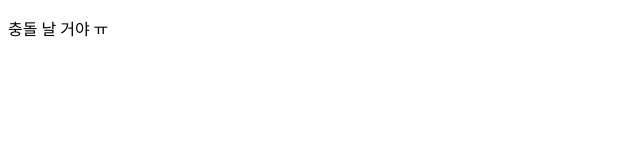
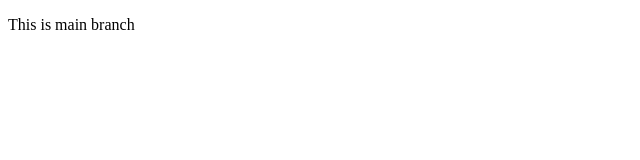
Before and after one commit to cuRe8190/Practice, a plain HTML site: page index.html in a window 1280 px wide. Shown: the full height of the page, 0-640 px from the left. Drawn offline with Linux system fonts and the light colour scheme.

Commit message:
메인 브랜치 계속 변경

```diff
--- a/index.html
+++ b/index.html
@@ -3,9 +3,9 @@
 <head>
     <meta charset="UTF-8">
     <meta name="viewport" content="width=device-width, initial-scale=1.0">
-    <title>메인은 그래도 진행!</title>
+    <title>충돌이 날까?</title>
 </head>
 <body>
-    <p>충돌 날 거야 ㅠ</p>
+    <p>This is main branch</p>
 </body>
 </html>
```
